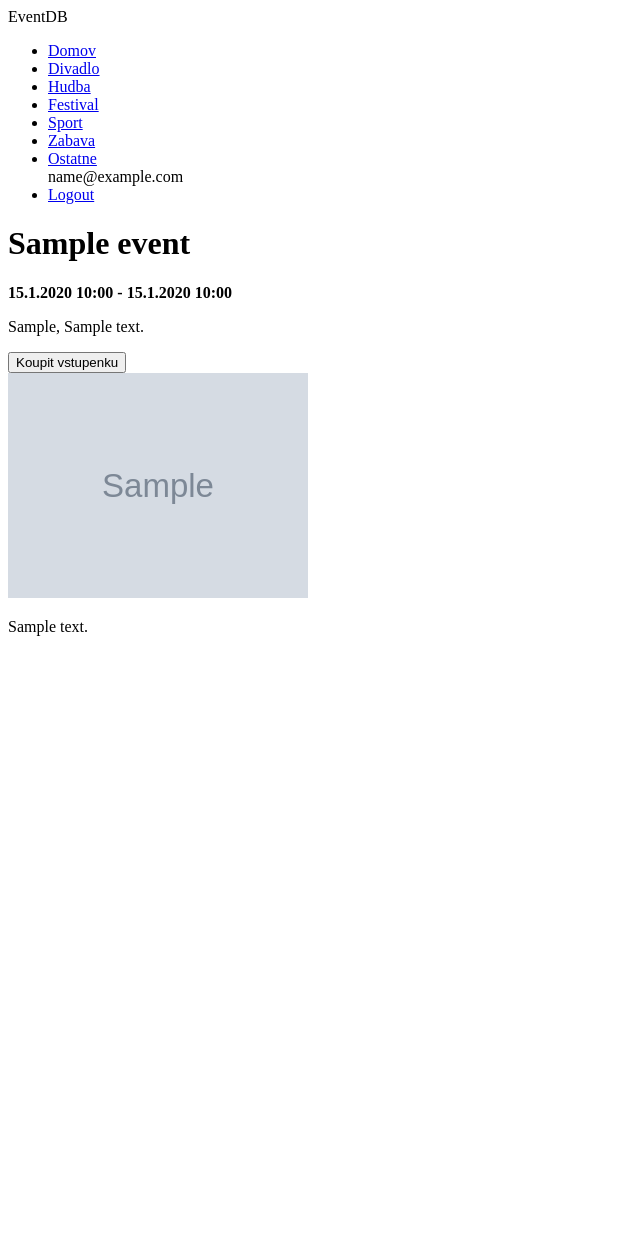
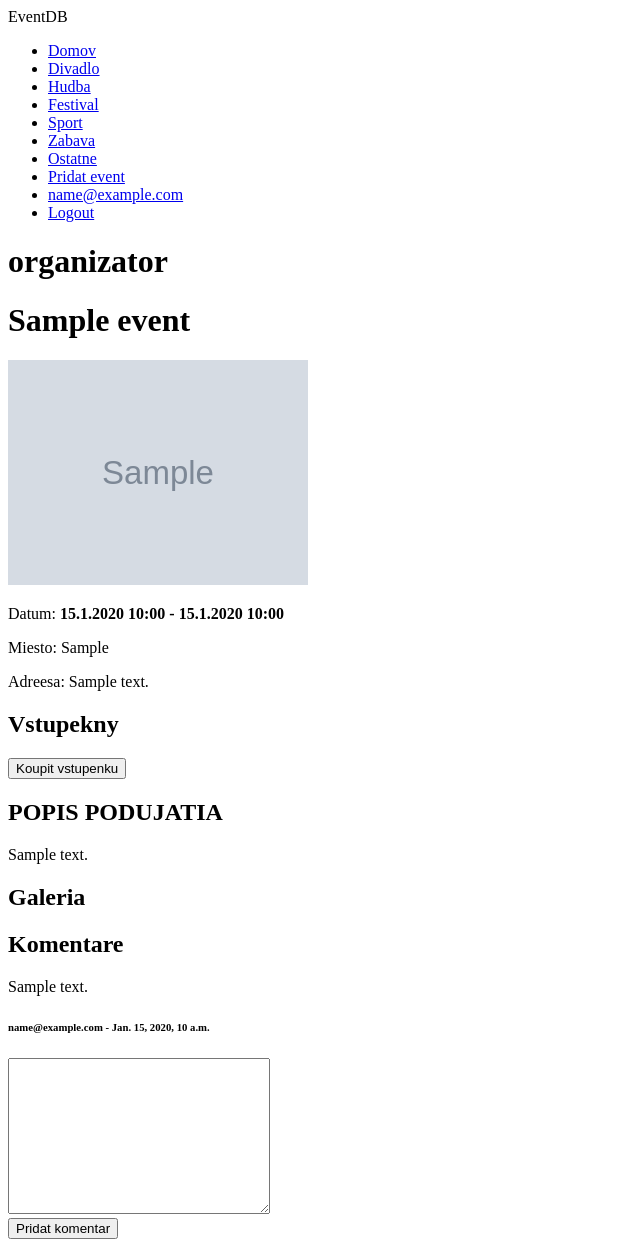
Before and after one commit to zorell11/Event_aggregation_service, a Django app: page /event/1/ in a window 1280 px wide. Shown: the whole page, without its empty margins (0-640 px from the left). Before the commit the page ends 636 px from the top, so only its background shows below. Run offline with Django 4.2, Linux system fonts and the light colour scheme; a user stored in the database is signed in; tables that the repository leaves empty hold one stand-in row (values such as "Sample post"); grey boxes marked "Sample" are stand-in pictures; parts of the project's set-up code (start-up, migrations or seed data) failed here and were passed over.

Commit message:
added comments to events(view), widgets to evemt form

```diff
--- a/accounts/models.py
+++ b/accounts/models.py
@@ -14,6 +14,10 @@ class CustomUser(AbstractUser):
     USERNAME_FIELD = 'email'
     REQUIRED_FIELDS = ['username']
 
+    def print_username(self):
+        username, domain = self.email.split('@')
+        return username
+
 class Organizer(CustomUser):
     organzier = models.BooleanField(default=True)
     company_name = models.TextField(null=False, blank=False)
--- a/event_portal/urls.py
+++ b/event_portal/urls.py
@@ -44,5 +44,8 @@ urlpatterns = [
     #path('event/create/', event_image_view, name='event_create'),
     path('event/create/', PersonCreateView.as_view(), name='event_create'),
     path('event/<pk>/', event_detail, name='event_detail'),
-    path('event/category/<name>/', event_category, name='event_category')
+    path('event/category/<name>/', event_category, name='event_category'),
+
+    path('event/addcomment', add_comment, name='add_comment')
+
 ] + static(settings.MEDIA_URL, document_root=settings.MEDIA_ROOT)
--- a/events/templates/events/event_detail.html
+++ b/events/templates/events/event_detail.html
@@ -4,11 +4,35 @@
 {% block content %}
 
 <h1>{{ event.event_name }}</h1>
-<p><b>{{event.get_time_from}} - {{event.get_time_to}}</b></p>
-<p>{{ event.place }}, {{ event.address }} </p>
+<img src="{{ event.event_image.url }}" width="300px">
+
+<p>Datum: <b>{{event.get_time_from}} - {{event.get_time_to}}</b></p>
+<p>Miesto: {{ event.place }}</p>
+<p>Adreesa: {{ event.address }}</p>
+<h2>Vstupekny</h2>
 <button>Koupit vstupenku</button>
 <br>
-<img src="{{ event.event_image.url }}" width="300px">
+<h2>POPIS PODUJATIA</h2>
 <p>{{ event.description }} </p>
+<h2>Galeria</h2>
+<h2>Komentare</h2>
+
+    {% for comment in comments %}
+        <div>
+            </p>{{ comment.comment }}<p>
+            <h6>{{ comment.user_id.get_username }} - {{ comment.comment_date }}</h6>
+        </div>
+    {% empty %}
+        <p>Ziaden komentar pre event.</p>
+    {% endfor %}
+
+<form action="{% url 'add_comment' %}" method="post">
+    {% csrf_token %}
+    <div>
+        <textarea name="comment" id="" cols="30" rows="10"></textarea>
+    </div>
+    <input type="hidden" name="event_id" value="{{event.id}}">
+    <input type="submit" value="Pridat komentar">
+</form>
 
 {% endblock%}
--- a/events/views.py
+++ b/events/views.py
@@ -3,8 +3,9 @@ from concurrent.futures._base import LOGGER
 from django.shortcuts import render, redirect
 from django.views.generic import FormView, CreateView
 from django.urls import reverse_lazy
+from django.contrib.auth.decorators import login_required
 
-from .models import Event, Category
+from .models import Event, Category, Comment, Organizer
 
 from .forms import EventForm
 
@@ -21,16 +22,30 @@ def index(request):
 
 def event_detail(request, pk):
     event = Event.objects.get(id=pk)
-    content = {'event': event}
+    comments = Comment.objects.filter(event_id=pk).order_by('-comment_date')
+    content = {'event': event, 'comments': comments}
     return render(request, 'events/event_detail.html', content)
 
 
 def event_category(request, name):
     category = Category.objects.get(name=name)
-    print(category.name)
     events = Event.objects.filter(category=category)
     content = {'events': events, 'category': category}
     return render(request, 'events/index.html', content)
+
+@login_required
+def add_comment(request):
+    user = request.user
+    print(user)
+    if request.method == 'POST':
+        print(request.POST)
+        event_id = request.POST.get('event_id')
+        event_obj = Event.objects.get(id=event_id)
+        comment = request.POST.get('comment').strip()
+        if comment:
+            Comment.objects.create(event_id=event_obj, user_id=user, comment=comment)
+
+    return redirect(f'/event/{event_id}')
 
 
 
@@ -69,10 +84,16 @@ class PersonCreateView(FormView):
     success_url = reverse_lazy('index')
 
     def form_valid(self, form):
+
+        user = Organizer.objects.get(email=self.request.user)
         result = super().form_valid(form)
         cleaned_data = form.cleaned_data
+        # if cleaned_data['date_from'] >= cleaned_data['date_to']:
+        #     LOGGER.warning('User provided invalid data')
+        #     return super().form_invalid(form)
+        print(cleaned_data['date_from'])
         new_event = Event.objects.create(
-            organizer_id = cleaned_data['organizer_id'],
+            organizer_id = user,
             event_name = cleaned_data['event_name'],
             place = cleaned_data['place'],
             address = cleaned_data['address'],
@@ -84,8 +105,6 @@ class PersonCreateView(FormView):
             event_video = cleaned_data['event_video'],
             category = cleaned_data['category'],
         )
-
-
         return result
 
     def form_invalid(self, form):
--- a/templates/base.html
+++ b/templates/base.html
@@ -1,5 +1,4 @@
 {% load static %}
-
 <!doctype html>
 <html lang="en">
 <head>
@@ -21,9 +20,12 @@
                 <li><a href="{% url 'event_category' 'Sport' %}">Sport</a></li>
                 <li><a href="{% url 'event_category' 'Zabava' %}">Zabava</a></li>
                 <li><a href="{% url 'event_category' 'Ostatne' %}">Ostatne</a></li>
+                {% if request.user.organizer or request.user.is_superuser %}
+                    <li><a href="{% url 'event_create' %}">Pridat event</a></li>
+                {% endif %}
                 {% if request.user.is_authenticated %}
-                {{request.user}}
-                <li><a href="{% url 'logout' %}">Logout</a></li>
+                    <li><a href="{% url 'profile' %}">{{request.user}}</a></li>
+                    <li><a href="{% url 'logout' %}">Logout</a></li>
                 {% else %}
                 <li><a href="{% url 'login' %}">Login</a></li>
                 <li><a href="{% url 'user_signup' %}">Register</a></li>
@@ -33,15 +35,12 @@
             </ul>
         </nav>
     </header>
+    {% if request.user.organizer %}
+    <h1>organizator</h1>
+    {% else %}
+    <h1>not organizer</h1>
+    {% endif %}
     {% block content %}
-
-
-
-
-
-
-
-
     {% endblock %}
 
 </body>
```
Also changed, not shown: events/forms.py (+22 -25 lines).
